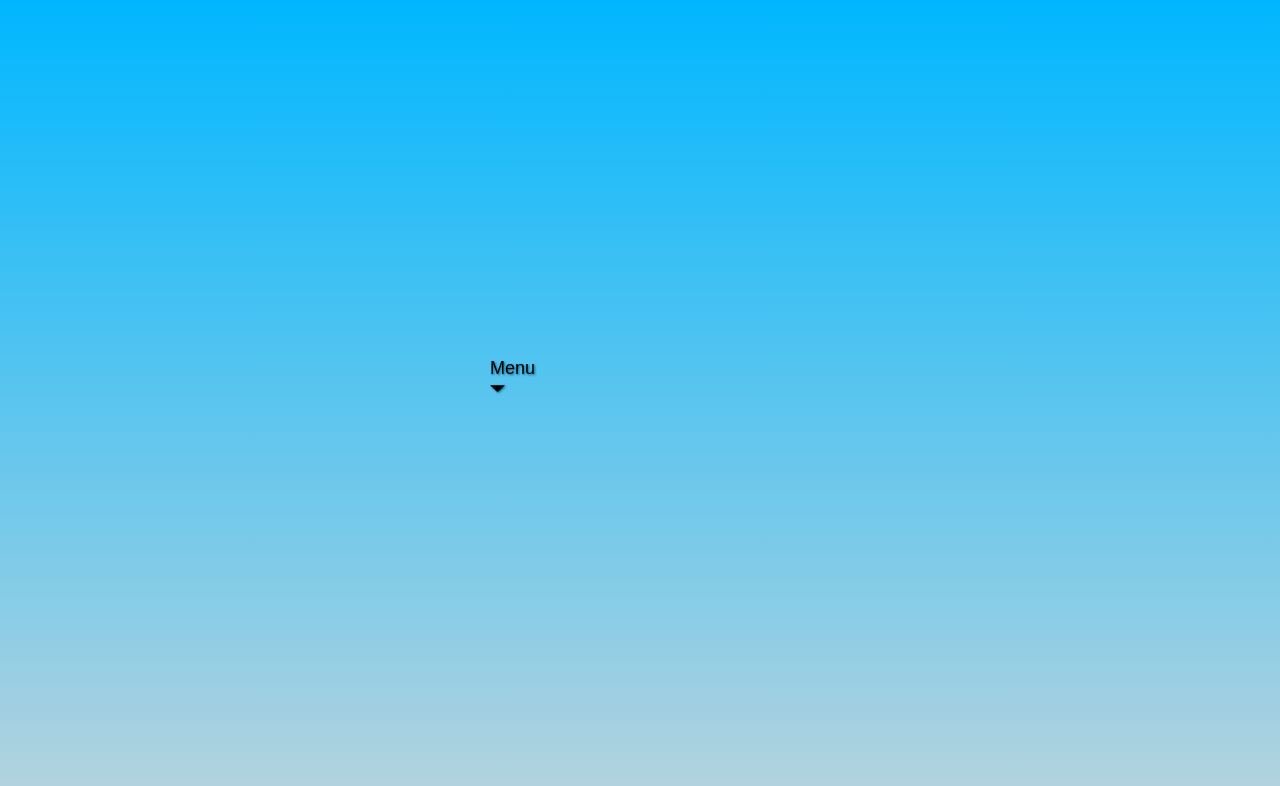
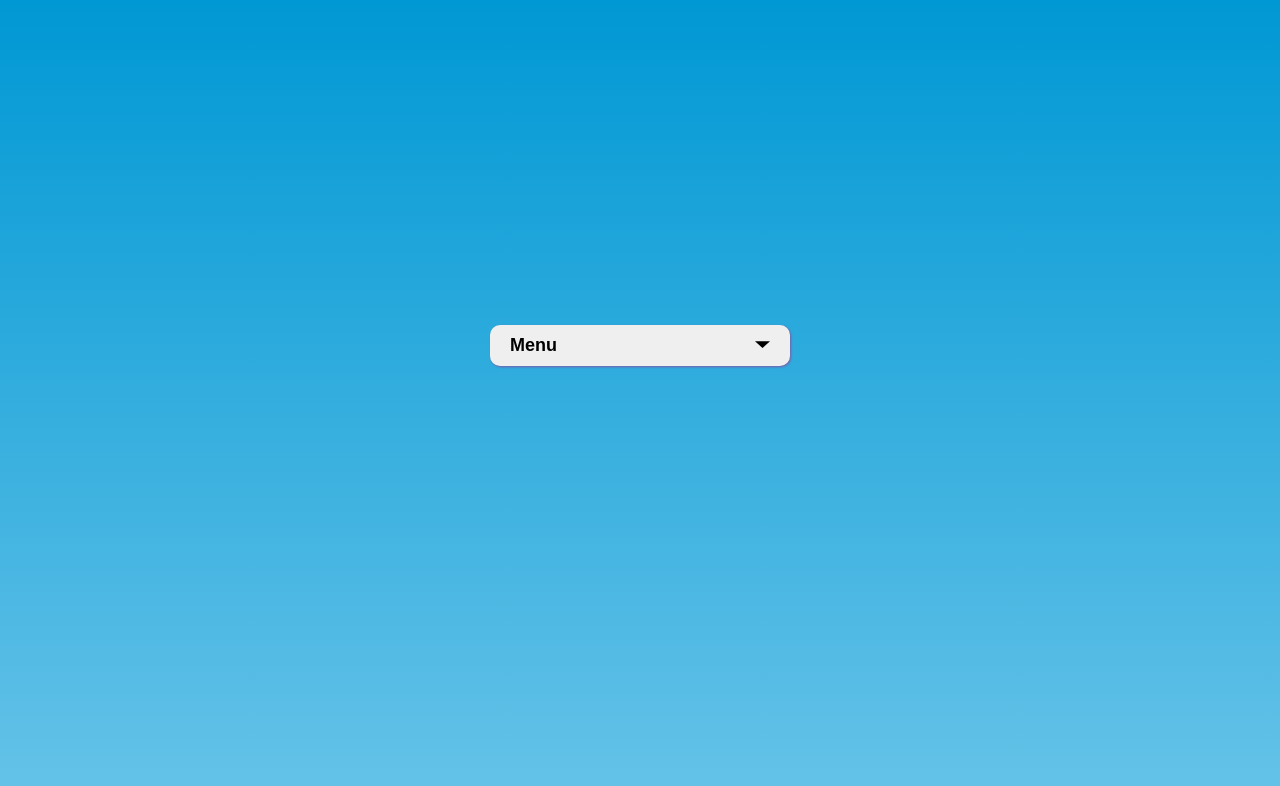
Before and after one commit to RikutoOgaki/framer-motion, a Next.js app: page /samples/04 in a window 1280 px wide. Shown: the top 786 px of the page. Built offline with nearby package versions, Linux system fonts and the light colour scheme.

Commit message:
nextframer

```diff
--- a/src/pages/samples/04/index.module.scss
+++ b/src/pages/samples/04/index.module.scss
@@ -1,38 +1,41 @@
 .wrap {
     width: 100%;
     height: 100vh;
+    background: linear-gradient(#0098d4, #66c3e8);
     display: flex;
     justify-content: center;
     align-items: center;
-    background: linear-gradient(#00b7ff, #b5d3de);
 
     .menu {
-        filter: drop-shadow(1px 1px 1px #005b80);
-        width: 30rem;
+        filter: drop-shadow(1px 1px 1px #7b5bab);
+        width: 300px;
 
-        button {
+        .btn {
+            -webkit-appearance: button;
             border: none;
             border-radius: 10px;
-            padding: 1rem 2rem;
-            font-size: 1.8rem;
+            padding: 10px 20px;
+            font-size: 18px;
+            font-weight: 700;
             cursor: pointer;
             width: 100%;
-            display: contents;
+            text-align: left;
+            margin-bottom: 10px;
+            display: flex;
             justify-content: space-between;
             align-items: center;
-            text-align: left;
+        }
 
+        ul {
+            display: flex;
+            flex-direction: column;
+            gap: 10px;
+            background-color: #fff;
+
+            & li {
+                color: #66c3e8;
+                display: block;
+            }
         }
     }
-
-    ul,
-    li {
-        margin: 0;
-        padding: 0;
-    }
-
-    code {
-        font-weight: 500;
-        font-style: normal;
-    }
 }
--- a/src/pages/samples/04/index.tsx
+++ b/src/pages/samples/04/index.tsx
@@ -26,6 +26,7 @@ export default function Sample04() {
                 >
                     <motion.button
                         whileTap={{ scale: .97 }}
+                        className={style.btn}
                         onClick={() => setIsOpen(!isOpen)}
                     >Menu
                         <motion.div
```
